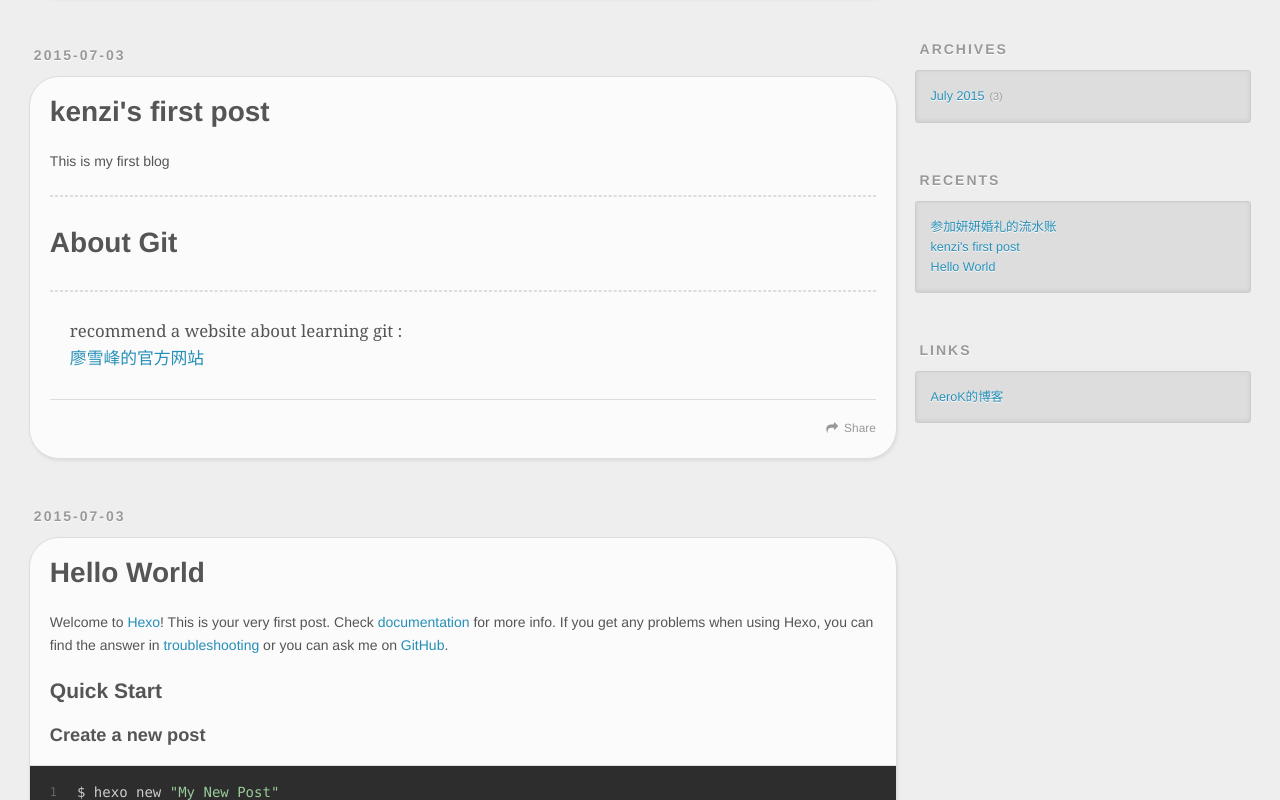
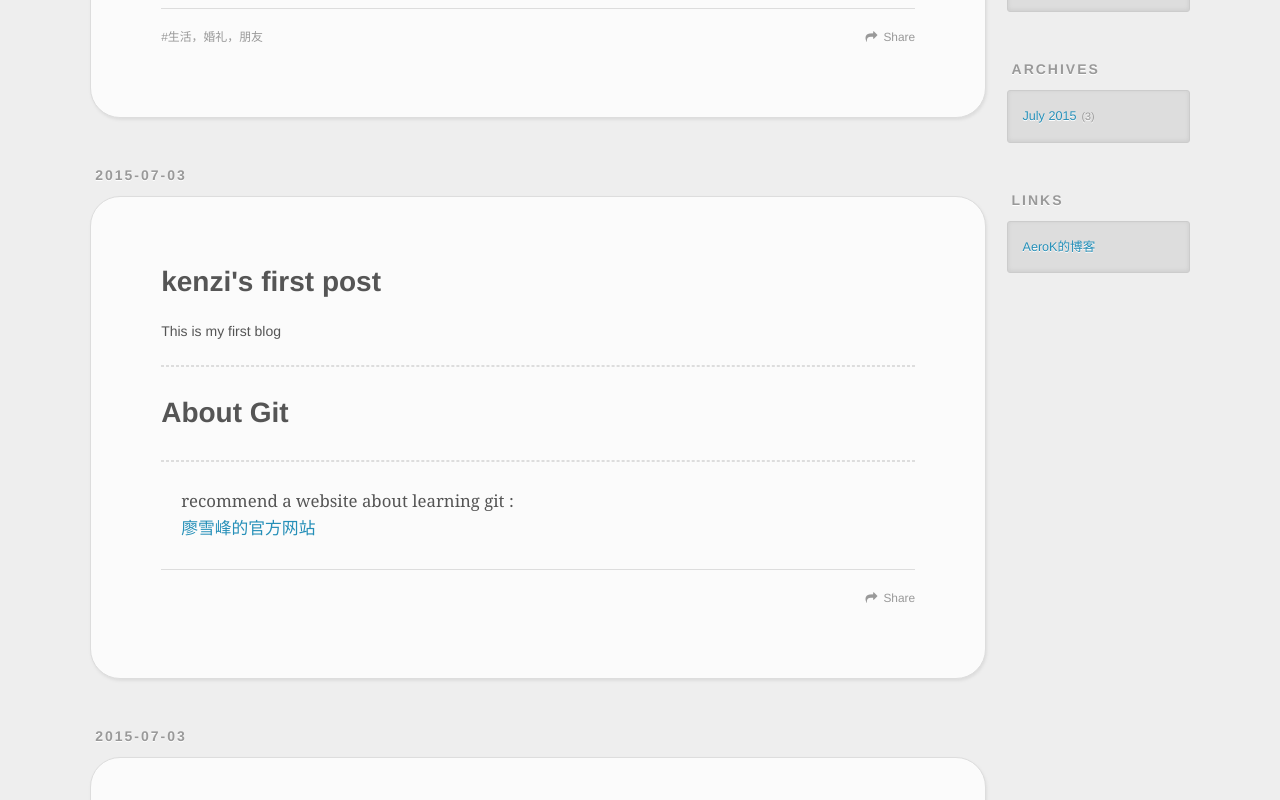
Before and after one commit to sky92s/kenziD.github.io, a plain HTML site: page index.html in a window 1280 px wide. Shown: the part 900-1700 px from the top of the page. Drawn offline with nearby package versions, Linux system fonts and the light colour scheme.

Commit message:
Site updated: 2015-07-09 13:59:45

```diff
--- a/css/style.css
+++ b/css/style.css
@@ -128,7 +128,7 @@ body {
   -webkit-text-size-adjust: 100%;
 }
 .outer {
-  max-width: 1420px;
+  max-width: 1120px;
   margin: 0 auto;
   padding: 0 20px;
 }
@@ -143,8 +143,8 @@ body {
 .inner {
   display: inline;
   float: left;
-  width: 98.5714285714286%;
-  margin: 0 0.7142857142857%;
+  width: 98.1818181818182%;
+  margin: 0 0.9090909090909%;
 }
 .left,
 .alignleft {
@@ -183,8 +183,8 @@ body {
   #main {
     display: inline;
     float: left;
-    width: 70%;
-    margin: 0 0.7142857142857%;
+    width: 80%;
+    margin: 0 0.9090909090909%;
   }
 }
 .article-date,
@@ -537,7 +537,7 @@ body {
   margin: 0 12px 1em;
 }
 .article-header {
-  padding: 20px 20px 0;
+  padding: 70px 70px 0;
 }
 .article-title {
   text-decoration: none;
@@ -555,7 +555,7 @@ a.article-title:hover {
 }
 .article-entry {
   color: #555;
-  padding: 0 20px;
+  padding: 0 70px;
 }
 .article-entry:before,
 .article-entry:after {
@@ -698,7 +698,7 @@ a.article-title:hover {
   line-height: 1.6em;
   border-top: 1px solid #ddd;
   padding-top: 1.6em;
-  margin: 0 20px 20px;
+  margin: 0 70px 70px;
 }
 .article-footer:before,
 .article-footer:after {
@@ -951,7 +951,7 @@ a.article-title:hover {
   background: #fff;
   -webkit-box-shadow: 1px 2px 3px #ddd;
   box-shadow: 1px 2px 3px #ddd;
-  padding: 20px;
+  padding: 70px;
   border: 1px solid #ddd;
   -webkit-border-radius: 3px;
   border-radius: 3px;
@@ -1102,8 +1102,8 @@ a.article-title:hover {
 .article-entry pre,
 .article-entry .highlight {
   background: #2d2d2d;
-  margin: 0 -20px;
-  padding: 15px 20px;
+  margin: 0 -70px;
+  padding: 15px 70px;
   border-style: solid;
   border-color: #ddd;
   border-width: 1px 0;
@@ -1168,12 +1168,12 @@ a.article-title:hover {
   height: 22.400000000000002px;
 }
 .article-entry .gist {
-  margin: 0 -20px;
+  margin: 0 -70px;
   border-style: solid;
   border-color: #ddd;
   border-width: 1px 0;
   background: #2d2d2d;
-  padding: 15px 20px 15px 0;
+  padding: 15px 70px 15px 0;
 }
 .article-entry .gist .gist-file {
   border: none;
@@ -1204,7 +1204,7 @@ a.article-title:hover {
   text-shadow: 0 0;
   padding: 0;
   margin-top: 1em;
-  margin-left: 20px;
+  margin-left: 70px;
 }
 .article-entry .gist .gist-file .gist-meta a {
   color: #258fb8;
@@ -1296,8 +1296,8 @@ pre .javascript .function {
   #sidebar {
     display: inline;
     float: left;
-    width: 27.142857142857103%;
-    margin: 0 0.7142857142857%;
+    width: 16.3636363636364%;
+    margin: 0 0.9090909090909%;
   }
 }
 .widget-wrap {
--- a/index.html
+++ b/index.html
@@ -18,7 +18,7 @@
     <link rel="alternative" href="/atom.xml" title="kenziD" type="application/atom+xml">
 
 
-    <link rel="icon" href="/favicon.png">
+    <link href="/favicon.ico" rel="icon" type="image/x-ico">%添加icon
 
   <link href="//fonts.googleapis.com/css?family=Source+Code+Pro" rel="stylesheet" type="text/css">
   <link rel="stylesheet" href="/css/style.css" type="text/css">
@@ -96,7 +96,7 @@
 
     </div>
     <footer class="article-footer">
-      <a data-url="http://yoursite.com/2015/07/07/hh/" data-id="cibvlzxrb0002e4nmz7iods3a" class="article-share-link">Share</a>
+      <a data-url="http://yoursite.com/2015/07/07/hh/" data-id="cibvs8i060002q8nmyrnamjmw" class="article-share-link">Share</a>
 
 
   <ul class="article-tag-list"><li class="article-tag-list-item"><a class="article-tag-list-link" href="/tags/生活，婚礼，朋友/">生活，婚礼，朋友</a></li></ul>
@@ -140,7 +140,7 @@
 
     </div>
     <footer class="article-footer">
-      <a data-url="http://yoursite.com/2015/07/03/kenzi-s-first-post/" data-id="cibvlzxr90001e4nm1la2loqp" class="article-share-link">Share</a>
+      <a data-url="http://yoursite.com/2015/07/03/kenzi-s-first-post/" data-id="cibvs8i040001q8nmjlwy3mxd" class="article-share-link">Share</a>
 
 
     </footer>
@@ -185,7 +185,7 @@
 
     </div>
     <footer class="article-footer">
-      <a data-url="http://yoursite.com/2015/07/03/hello-world/" data-id="cibvlzxr20000e4nms54qglgl" class="article-share-link">Share</a>
+      <a data-url="http://yoursite.com/2015/07/03/hello-world/" data-id="cibvs8hzx0000q8nmp6h1qfui" class="article-share-link">Share</a>
 
 
     </footer>
@@ -237,29 +237,6 @@
 
 
 
-  <div class="widget-wrap">
-    <h3 class="widget-title">Recents</h3>
-    <div class="widget">
-      <ul>
-
-          <li>
-            <a href="/2015/07/07/hh/">参加妍妍婚礼的流水账</a>
-          </li>
-
-          <li>
-            <a href="/2015/07/03/kenzi-s-first-post/">kenzi&#39;s first post</a>
-          </li>
-
-          <li>
-            <a href="/2015/07/03/hello-world/">Hello World</a>
-          </li>
-
-      </ul>
-    </div>
-  </div>
-
-
-
   <div class="widget-tag">
     <h3 class="widget-title">Links</h3>
     <div class="widget">
```
Also changed, not shown: 2015/07/03/hello-world/index.html (+2 -25 lines), 2015/07/03/kenzi-s-first-post/index.html (+2 -25 lines), 2015/07/07/hh/index.html (+2 -25 lines), archives/2015/07/index.html (+1 -24 lines), archives/2015/index.html (+1 -24 lines), archives/index.html (+1 -24 lines), categories/Life/index.html (+1 -24 lines), tags/生活，婚礼，朋友/index.html (+1 -24 lines), favicon.ico (added).
